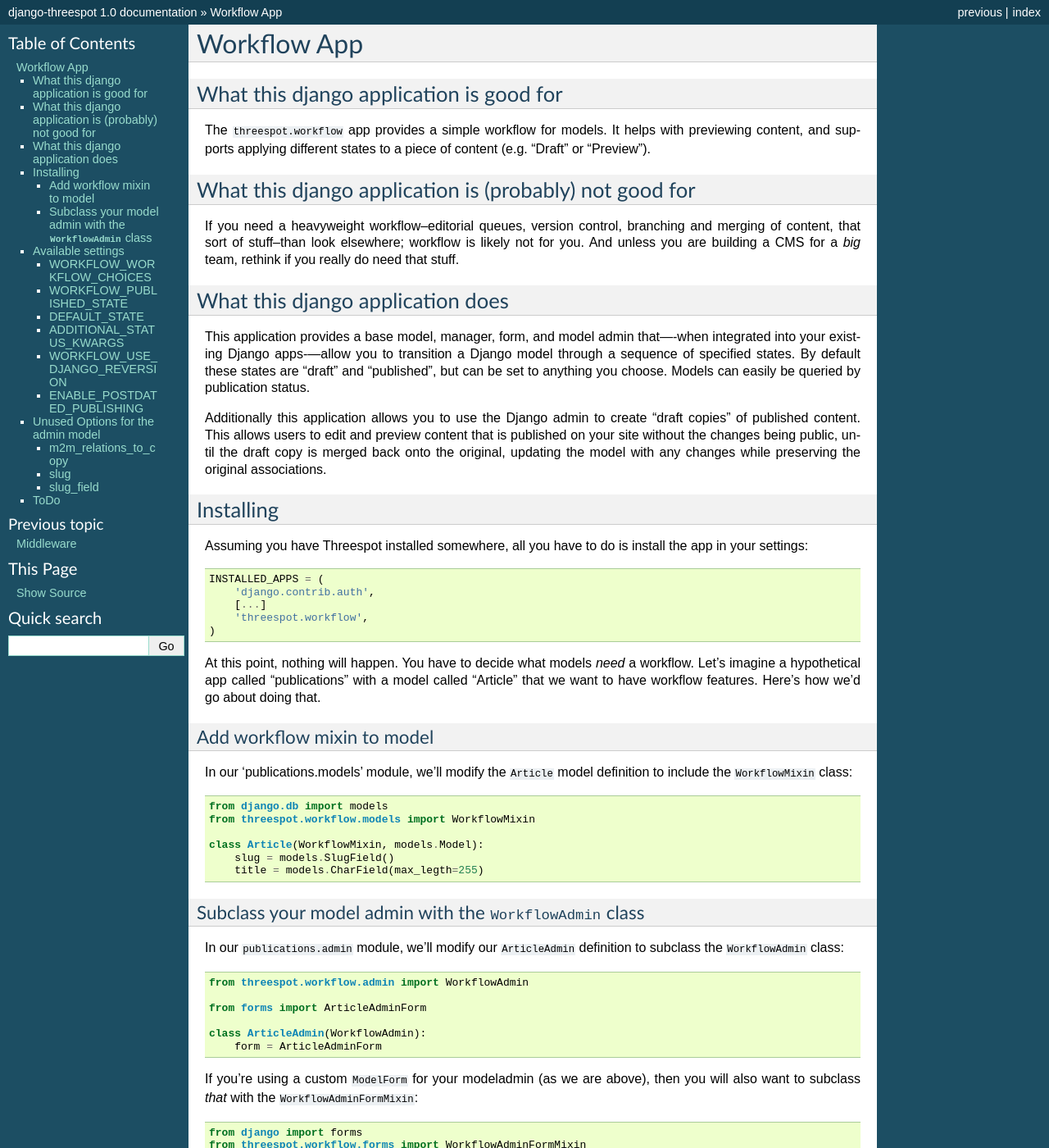
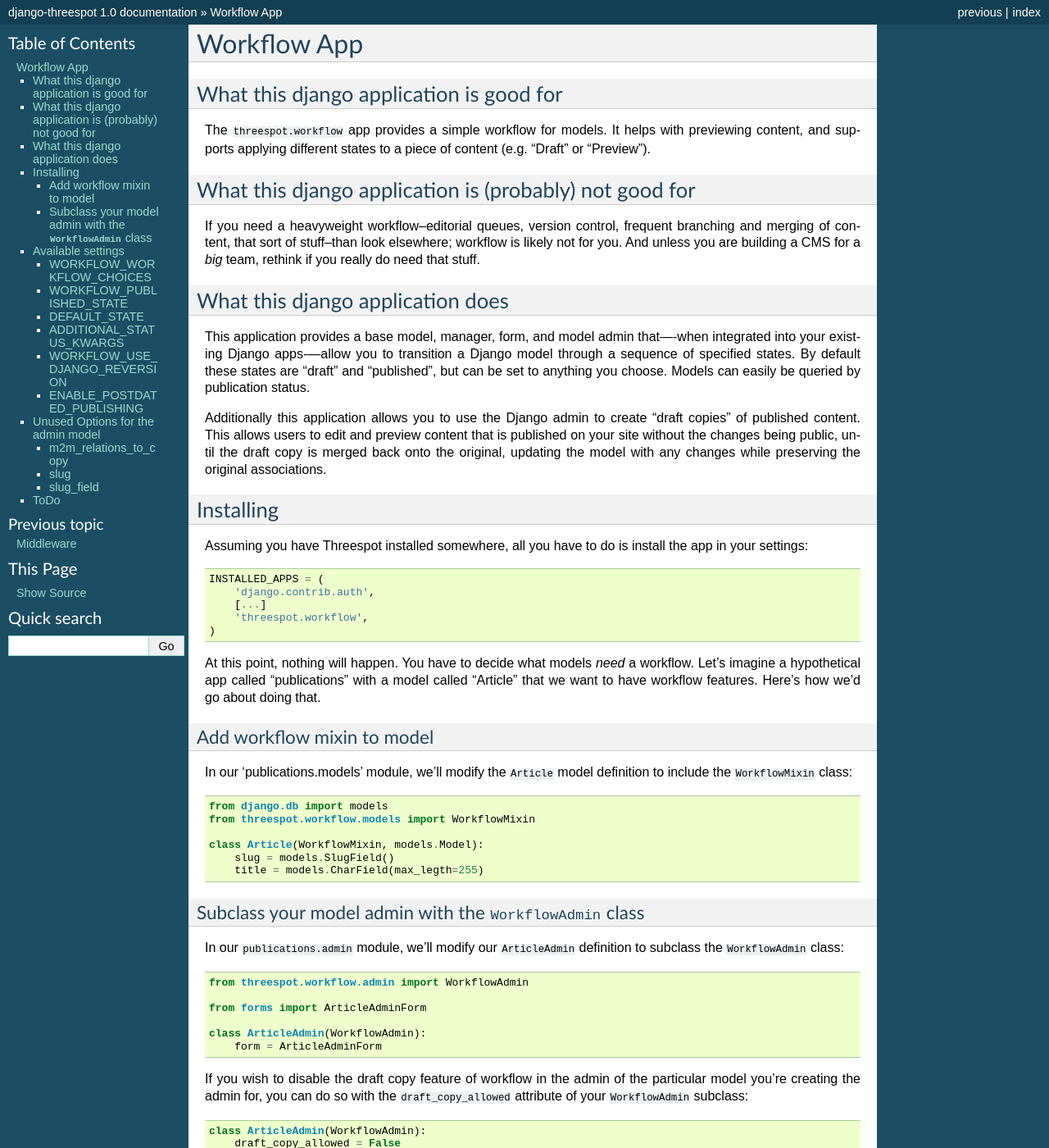
Before and after one commit to Threespot/django-threespot, a Sphinx documentation site: the page built from docs/components/workflow.rst, in a window 1280 px wide and 1400 px high. Shown: the whole window at 82% size. Built offline with Sphinx 7.4.7, drawn with Linux system fonts in a browser that asks for light colours; some of the changed text lies outside the part shown.

Commit message:
Adds documentation for WorkflowAdmin.draft_copy_allowed.

```diff
--- a/docs/components/workflow.rst
+++ b/docs/components/workflow.rst
@@ -11,7 +11,7 @@
 What this django application is (probably) not good for
 ------------------------------------------------------------------
 
-If you need a heavyweight workflow--editorial queues, version control, branching and merging of content, that sort of stuff--than look elsewhere; workflow is likely not for you. And unless you are building a CMS for a *big* team, rethink if you really do need that stuff.
+If you need a heavyweight workflow--editorial queues, version control, frequent branching and merging of content, that sort of stuff--than look elsewhere; workflow is likely not for you. And unless you are building a CMS for a *big* team, rethink if you really do need that stuff.
 
 What this django application does
 ------------------------------------------------------------------
@@ -57,6 +57,13 @@
 
     class ArticleAdmin(WorkflowAdmin):
         form = ArticleAdminForm
+
+If you wish to disable the draft copy feature of workflow in the admin of the particular model you're creating the admin for, you can do so with the ``draft_copy_allowed`` attribute of your ``WorkflowAdmin`` subclass::
+
+    class ArticleAdmin(WorkflowAdmin):
+        draft_copy_allowed = False
+
+This must be explicitly disabled; by default draft copying is enabled for all models.
 
 If you're using a custom ``ModelForm`` for your modeladmin (as we are above), then you will also want to subclass *that* with the ``WorkflowAdminFormMixin``::
 
```
Also changed, not shown: other parts of docs/components/workflow.rst (+1 -1 lines).
